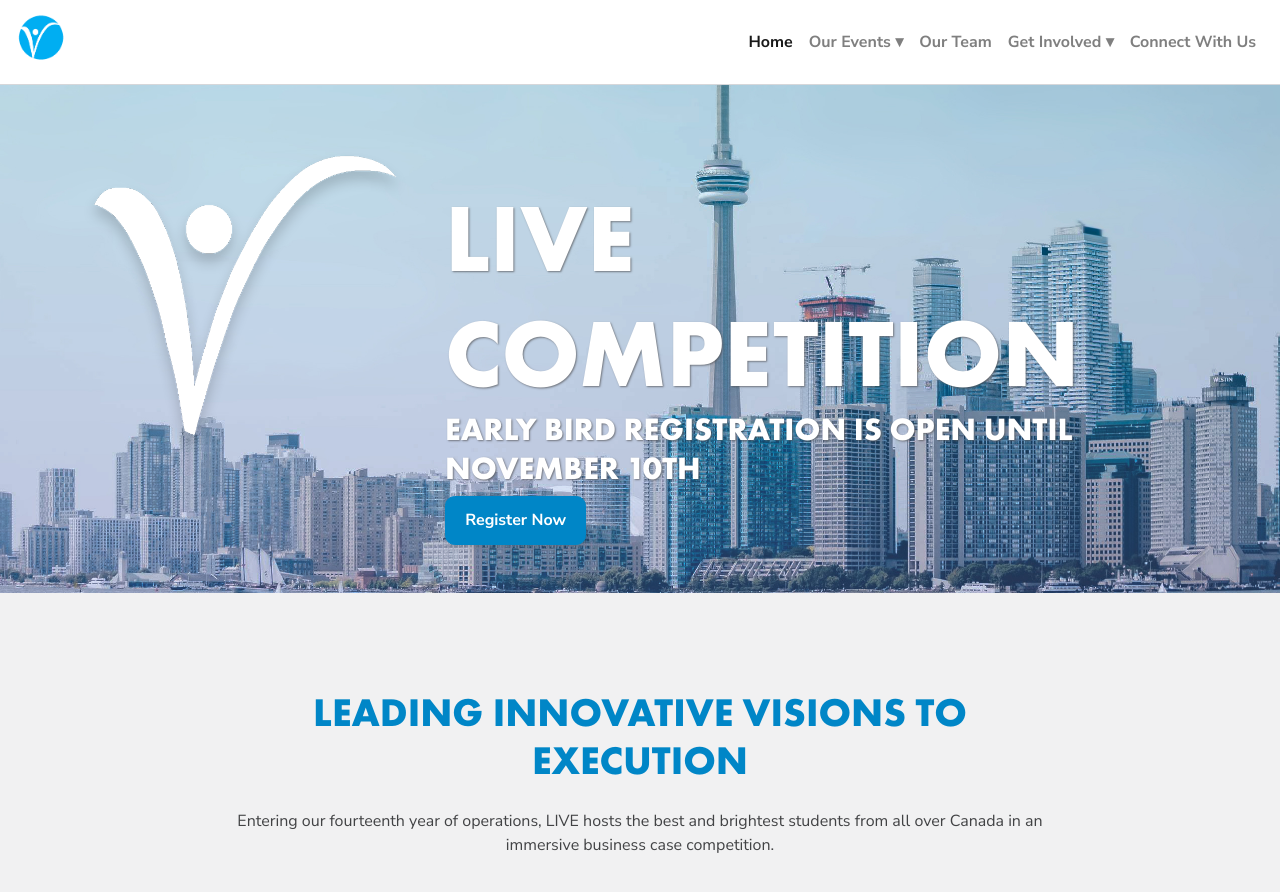
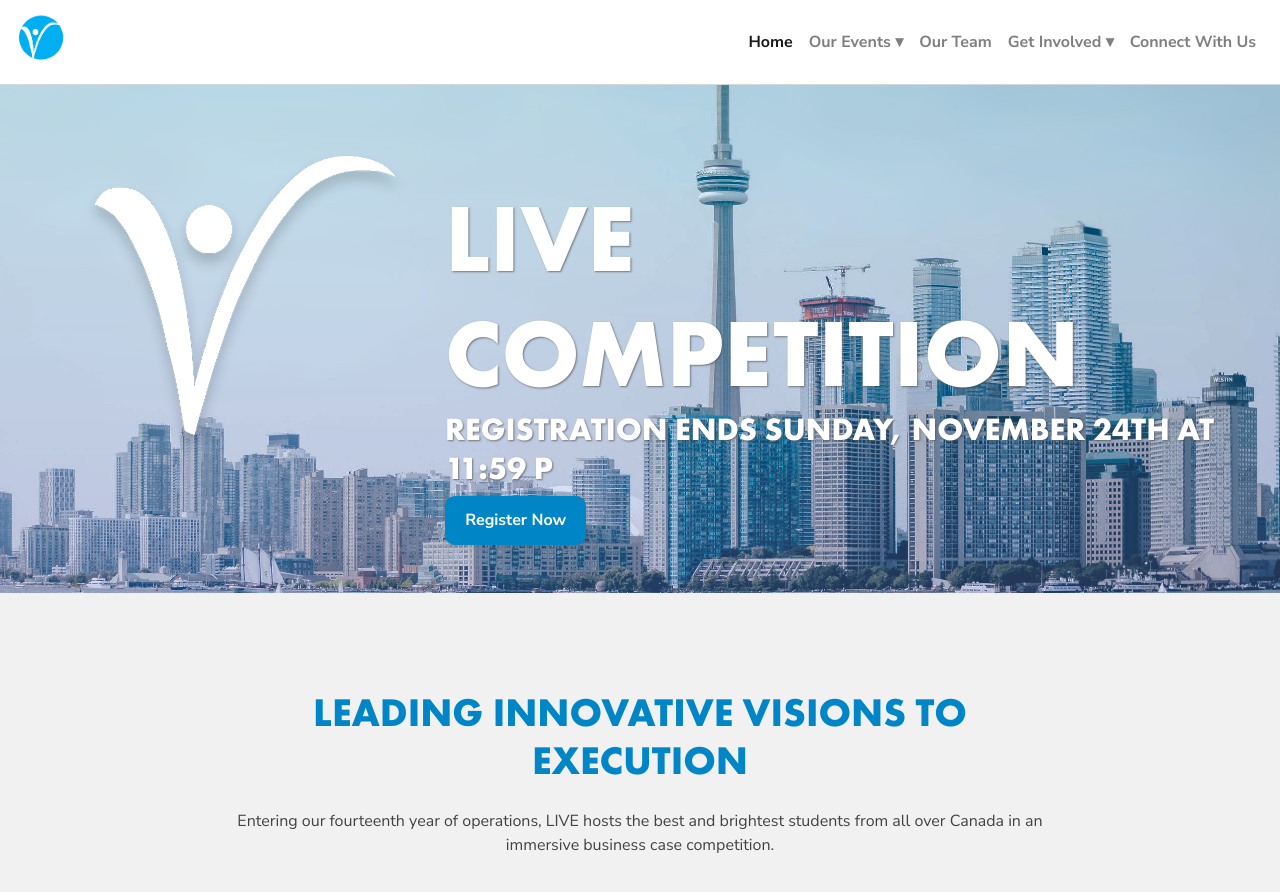
Before and after one commit to live-competition/live-competition.org, a Jekyll site: the page built from index.html, in a window 1280 px wide and 900 px high. Shown: the top 892 px of the window. Built offline with Jekyll 4.4.1, drawn with Linux system fonts in a browser that asks for light colours; nearby versions of some CDN libraries; comment, search, counter and statistics services are not loaded.

Commit message:
Update index.html

```diff
--- a/index.html
+++ b/index.html
@@ -27,7 +27,7 @@
           <h1 class="d-lg-none">Competition</h1>
           <h2 class="h3 d-md-none">Registration ends Sunday, November 24th at 11:59 PM</h2>
           <a href="https://blueboard.live/register" class="btn btn-primary d-md-none" role="button" aria-pressed="true">Register Now</a>
-          <h2 class="d-none d-md-inline-block">Early bird registration is open until November 10th</h2>
+          <h2 class="d-none d-md-inline-block">Registration ends Sunday, November 24th at 11:59 P</h2>
           <a href="https://blueboard.live/register" class="btn btn-primary d-none d-md-inline-block" role="button" aria-pressed="true">Register Now</a>
         </div>
       </div>
```
